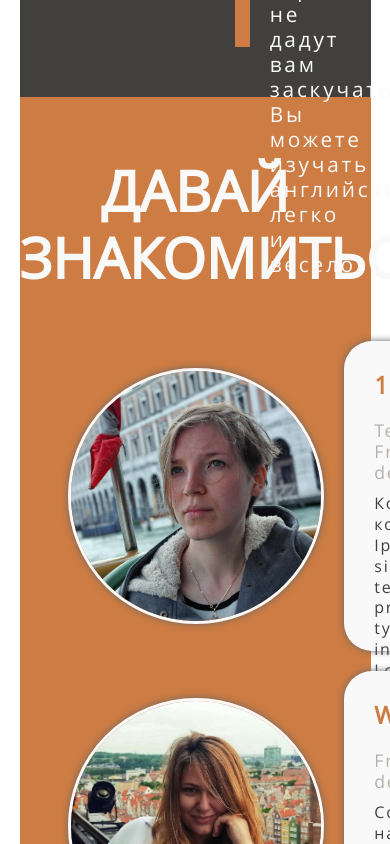
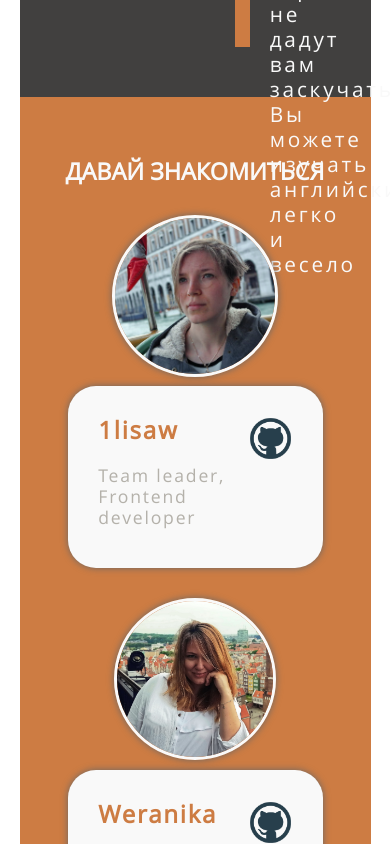
Before and after one commit to 1LisaW/rslang, a React (Create React App) app: page / in a window 390 px wide. Shown: the part 2200-3044 px from the top of the page. Built offline with nearby package versions, Linux system fonts and the light colour scheme.

Commit message:
feat: add response for OurTeam component

```diff
--- a/src/components/OurTeam/ourTeam.scss
+++ b/src/components/OurTeam/ourTeam.scss
@@ -7,12 +7,12 @@ $CONTENT-PADDING: 30px;
 .our-team {
   background-color: $MAIN-COLOR--SECONDARY;
   padding: $CONTENT-PADDING 0;
-  .our-team__title {
-    text-align: center;
-    padding: $CONTENT-PADDING 0;
-    @include font(3.5rem, OpenSans, 600);
-    color: $MAIN-COLOR--PRIMARY-LIGHT;
-  }
+}
+.our-team__title {
+  text-align: center;
+  padding: $CONTENT-PADDING 0;
+  @include font(3.5rem, OpenSans, 600);
+  color: $MAIN-COLOR--PRIMARY-LIGHT;
 }
 .our-team__person {
   width: 65vw;
@@ -39,7 +39,6 @@ $CONTENT-PADDING: 30px;
 }
 .person__content {
   width: 35vw;
-  height: $PERSON-IMG-HEIGHT;
   background-color: $MAIN-COLOR--PRIMARY-LIGHT;
   color: $MAIN-COLOR--PRIMARY-DARK;
   @include font(1em, OpenSans, 400);
@@ -61,3 +60,65 @@ $CONTENT-PADDING: 30px;
     }
   }
 }
+/***************media********************/
+@media only screen and (min-width: 750px) and (max-width: 1100px) {
+  .our-team__title {
+    font-size: 6vw;
+  }
+  .our-team__person {
+    width: auto;
+  }
+  .person__info {
+    @include font(1.6vw, OpenSans, 400);
+  }
+}
+
+@media only screen and (min-width: 450px) and (max-width: 749px) {
+  .our-team__title {
+    font-size: 6vw;
+  }
+  .our-team__person {
+    display: block;
+    text-align: center;
+    margin: 0 auto;
+  }
+  .person__content {
+    margin: 5px auto $CONTENT-PADDING;
+    width: 50vw;
+  }
+  .our-team__person {
+    .person__img {
+      margin-right: 0;
+    }
+  }
+}
+
+@media only screen and (max-width: 449px) {
+  .our-team__title {
+    font-size: 6vw;
+  }
+  .our-team__person {
+    display: block;
+    text-align: center;
+    margin: 0 auto;
+  }
+  .person__content {
+    margin: 5px auto $CONTENT-PADDING;
+    width: 50vw;
+  }
+  .our-team__person {
+    .person__img {
+      height: 40vw;
+      width: auto;
+      margin-right: 0;
+    }
+  }
+  .person__info {
+    display: none;
+  }
+  .our-team__person
+  .person__subtitle {
+    text-align: left;
+    width: 99%;
+  }
+}
```
